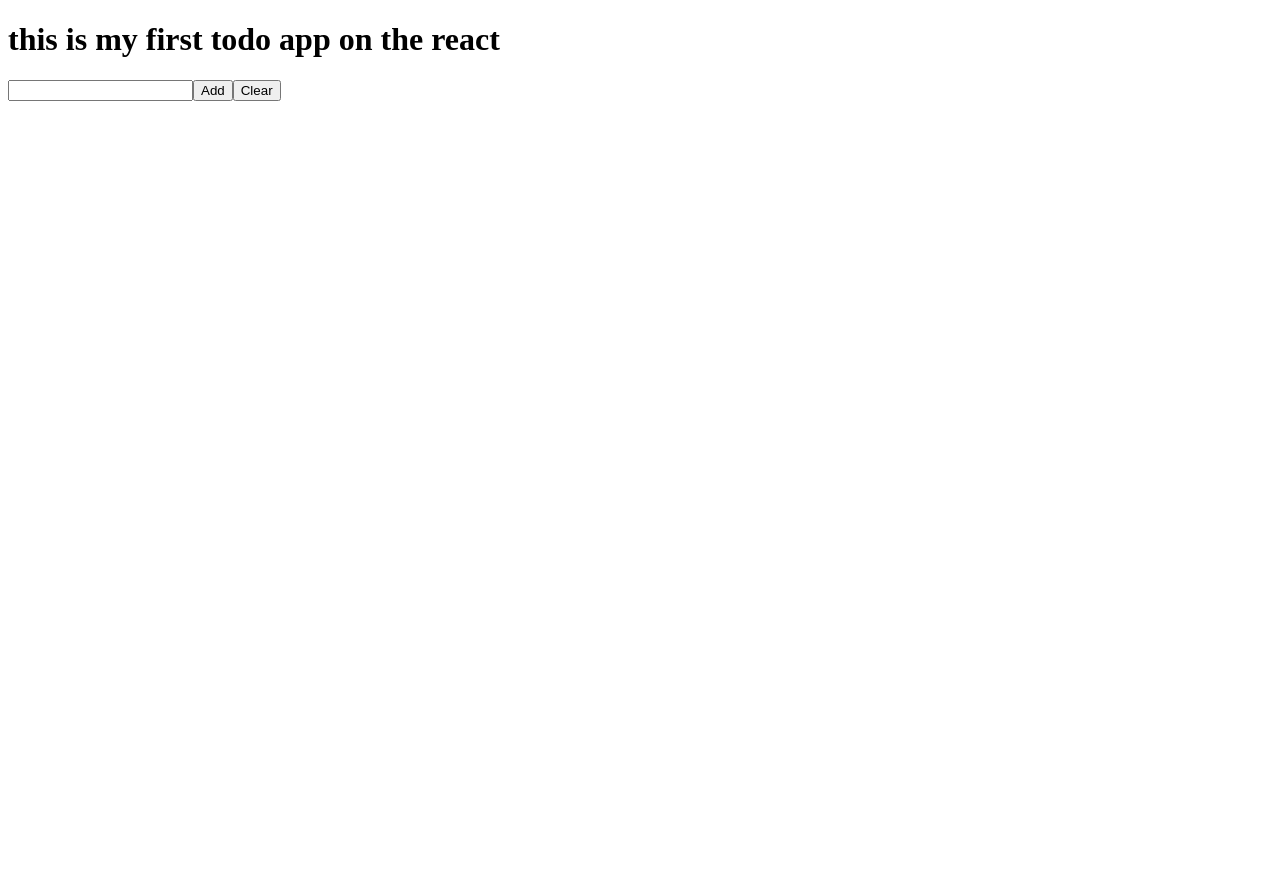
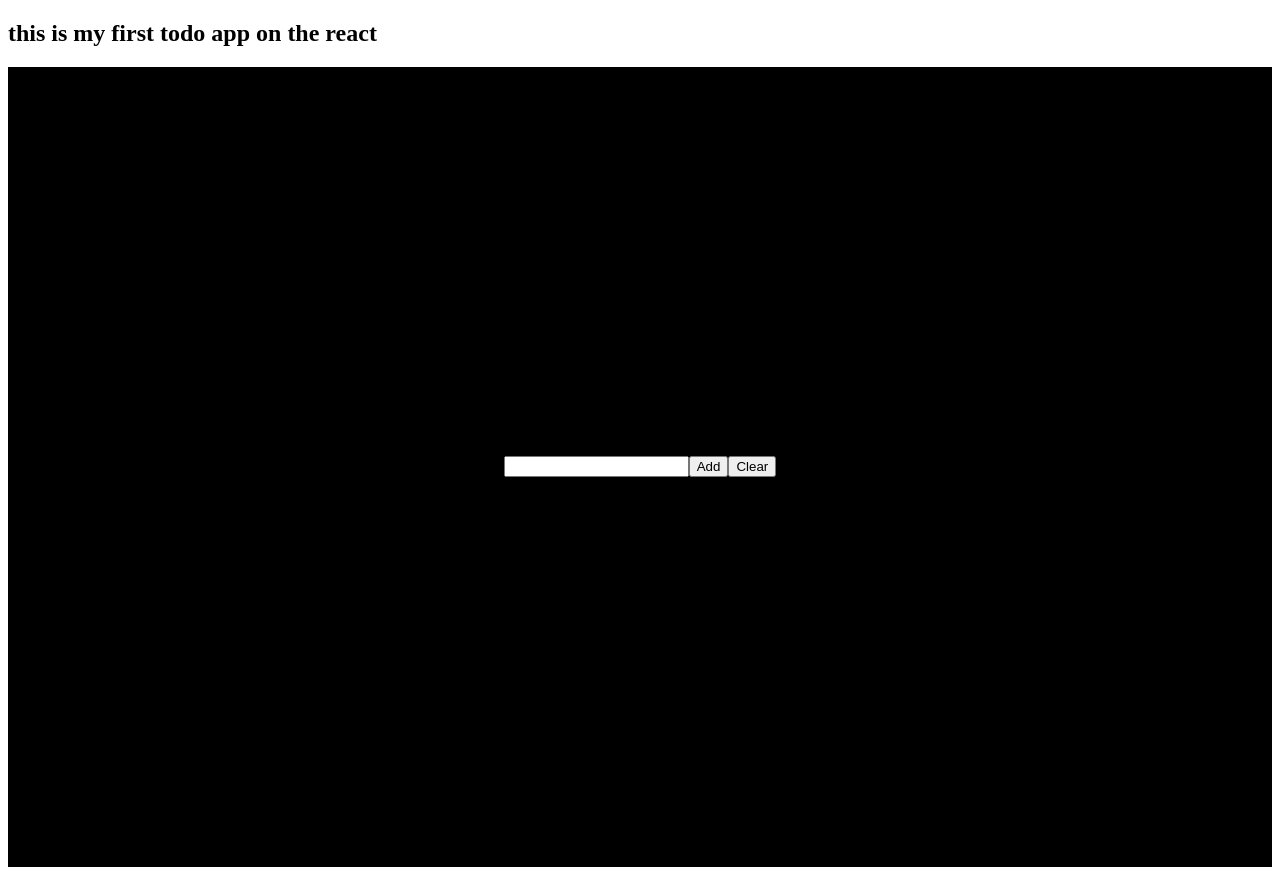
Before and after one commit to amirthenew/todoReact, a React (Create React App) app: page / in a window 1280 px wide. Before the commit the page ends 800 px from the top, so only its background shows below. Built offline with nearby package versions, Linux system fonts and the light colour scheme.

Commit message:
some styling starts

```diff
--- a/src/App.js
+++ b/src/App.js
@@ -1,11 +1,11 @@
 import React,{useState} from 'react';
-import Todos from './components/Todos';
+import Container from './components/Container';
 
 const App = () => {
     return (
         <div>
-        <h1>this is my first todo app on the react</h1>
-        <Todos/>
+        <h2>this is my first todo app on the react</h2>
+        <Container/>
         </div>
 
       );
--- /dev/null
+++ b/src/components/Container.js
@@ -0,0 +1,16 @@
+import React from 'react';
+import Todos from './Todos';
+import styles from '../components/Container.module.css'
+
+
+const Container = () => {
+    return (
+        <div className={styles.container}>
+        <Todos className={styles.box}/>
+
+        </div>
+
+      );
+}
+
+export default Container;
--- /dev/null
+++ b/src/components/Container.module.css
@@ -0,0 +1,5 @@
+.container {
+min-height: 100vh;
+display: flex;
+    background-color: black;
+}
--- a/src/components/Todos.js
+++ b/src/components/Todos.js
@@ -1,5 +1,5 @@
 import React, { useState } from 'react';
-
+import styles from '../components/Todos.module.css'
 const Todos = () => {
 
     const [message ,setMessage] = useState('')
@@ -19,7 +19,7 @@ setTask([...tasks,message])
 setMessage("")
 }
 return (
-        <div>
+        <div className={styles.box}>
         <input type="text" value={message} onChange={changHandler} />
       <button onClick={taskHandler}>Add</button>
       <button onClick={taskRemover}>Clear</button>
--- a/src/components/Todos.module.css
+++ b/src/components/Todos.module.css
@@ -0,0 +1,3 @@
+.box{
+    margin: auto;
+}
```
